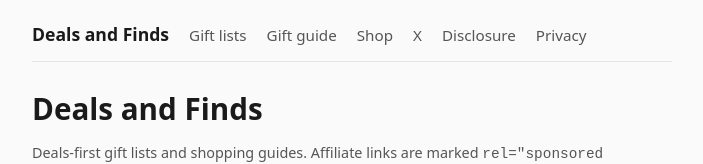
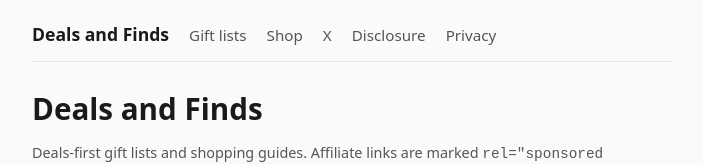
Before and after one commit to spacexyGrok/spacexyGrok.github.io, an Astro site: page / in a window 1280 px wide. Shown: the top 164 px of the page, without its empty margins (288-991 px from the left). Built offline with nearby package versions, Linux system fonts and the light colour scheme; Astro itself is replaced by a stand-in of ours.

Commit message:
chore: drop dead gift-guide nav link after catalogue clear

```diff
--- a/src/layouts/BaseLayout.astro
+++ b/src/layouts/BaseLayout.astro
@@ -54,7 +54,6 @@ const fullTitle = title.includes('|') ? title : `${title} | Deals and Finds`;
         <nav aria-label="Primary">
           <a class="brand" href="/">Deals and Finds</a>
           <a href="/gifts/">Gift lists</a>
-          <a href="/posts/holiday-gift-guide-2026/">Gift guide</a>
           <a href="https://linktr.ee/chadd990" rel="noopener">Shop</a>
           <a href="https://x.com/DealsAndFindsHQ" rel="noopener">X</a>
           <a href="/disclosure/">Disclosure</a>
```
